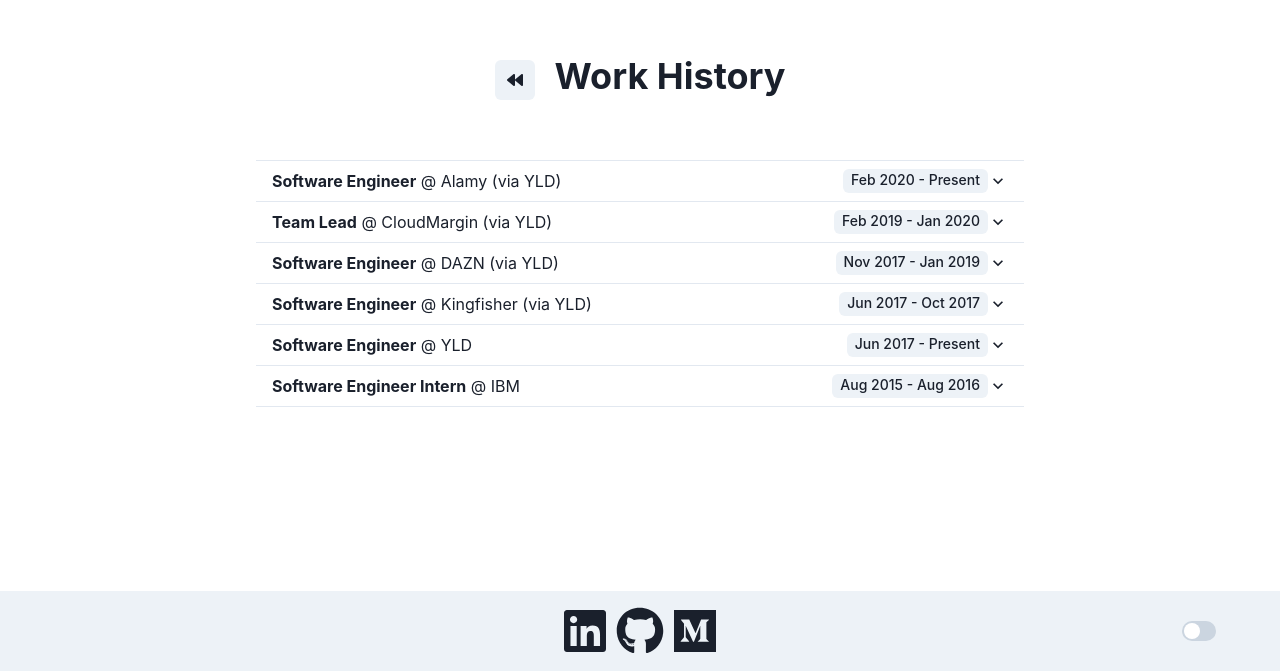
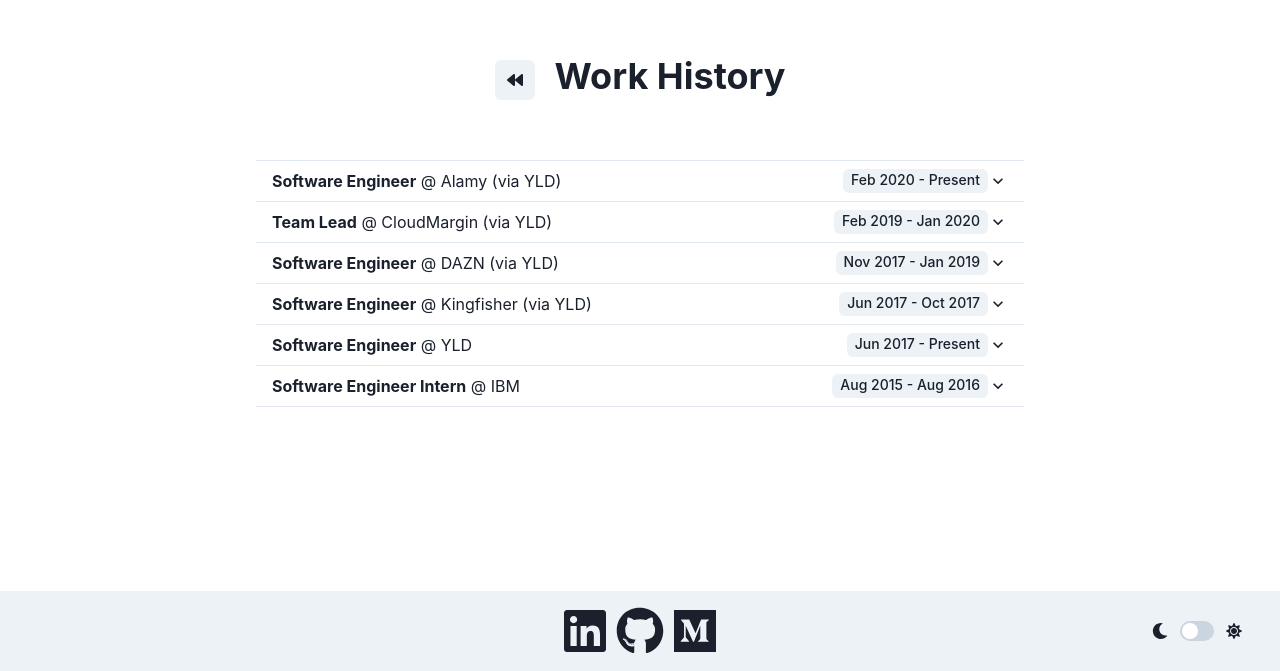
Before and after one commit to JoeScho/website, a Next.js app: page /work in a window 1280 px wide. Shown: the part 129-800 px from the top of the page. Built offline with nearby package versions, Linux system fonts and the light colour scheme.

Commit message:
colours and icons

```diff
--- a/src/components/Footer.js
+++ b/src/components/Footer.js
@@ -1,9 +1,10 @@
 import React from 'react';
 import { faGithub, faLinkedin, faMedium } from '@fortawesome/free-brands-svg-icons';
+import { faMoon, faSun } from '@fortawesome/free-solid-svg-icons';
 import { FontAwesomeIcon } from '@fortawesome/react-fontawesome';
 import {
   Flex,
-  Link,
+  Box,
   Switch,
   IconButton,
   useColorMode,
@@ -17,15 +18,37 @@ const Footer = () => {
   return (
     <Flex height="10vh" alignItems="center" justifyContent="center" bgColor={footerBackground}>
       <a href="https://www.linkedin.com/in/joescho/" target="_blank" >
-        <IconButton icon={<FontAwesomeIcon icon={faLinkedin} size="3x" />} />
+        <IconButton
+          icon={<FontAwesomeIcon icon={faLinkedin} size="3x" />}
+          backgroundColor={footerBackground}
+        />
       </a>
       <a href="https://github.com/JoeScho" target="_blank" style={{ margin: 10 }} >
-        <IconButton icon={<FontAwesomeIcon icon={faGithub} size="3x" />} />
+        <IconButton
+          icon={<FontAwesomeIcon icon={faGithub} size="3x" />}
+          backgroundColor={footerBackground}
+        />
       </a>
       <a href="https://medium.com/@joescho" target="_blank" >
-        <IconButton icon={<FontAwesomeIcon icon={faMedium} size="3x" />} />
+        <IconButton
+          icon={<FontAwesomeIcon icon={faMedium} size="3x" />}
+          backgroundColor={footerBackground}
+        />
       </a>
-      <Switch position='absolute' right='5%' onChange={toggleColorMode} checked={colorMode === 'light'} />
+      <Box position='absolute' right='2%'>
+        <IconButton
+          icon={<FontAwesomeIcon icon={faMoon} />}
+          backgroundColor={footerBackground}
+        />
+        <Switch
+          onChange={toggleColorMode}
+          checked={colorMode === 'light'}
+        />
+        <IconButton
+          icon={<FontAwesomeIcon icon={faSun} />}
+          backgroundColor={footerBackground}
+        />
+      </Box>
     </Flex>
   );
 };
--- a/src/components/HeadingWithBackButton.js
+++ b/src/components/HeadingWithBackButton.js
@@ -1,15 +1,22 @@
 import React from 'react';
 import { faBackward } from '@fortawesome/free-solid-svg-icons';
 import { FontAwesomeIcon } from '@fortawesome/react-fontawesome';
-import { Heading, IconButton } from '@chakra-ui/react';
+import { Heading, IconButton, useColorModeValue } from '@chakra-ui/react';
 
-const HeadingWithBackButton = ({ title }) => (
+const HeadingWithBackButton = ({ title }) => {
+  const buttonBackground = useColorModeValue('gray.100', 'gray.700');
+
+  return (
     <Heading mb='60px'>
       <a href="/" style={{ marginRight: 20 }}>
-      <IconButton icon={<FontAwesomeIcon icon={faBackward} />} />
+        <IconButton
+          icon={<FontAwesomeIcon icon={faBackward} />}
+          backgroundColor={buttonBackground}
+        />
       </a>
       {title}
     </Heading>
   );
+};
 
 export default HeadingWithBackButton;
```
Lines whose indentation alone changed are shown as unchanged.
